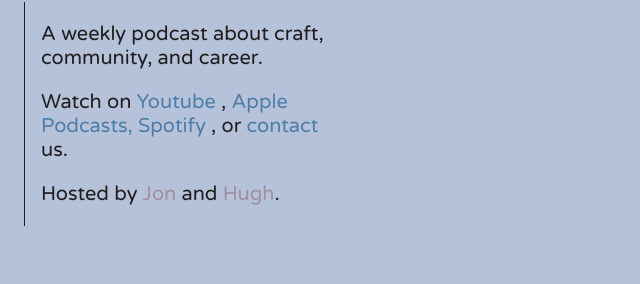
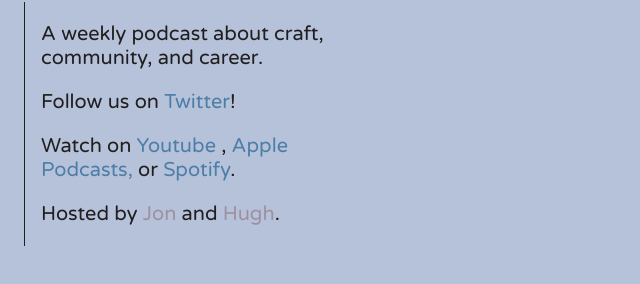
Before and after one commit to kimhjona/moonteapodcast, a website: page index.html in a window 1280 px wide. Shown: the part 146-430 px from the top of the page, without its empty margins (0-640 px from the left). Drawn offline with Linux system fonts and the light colour scheme.

Commit message:
added twitter

```diff
--- a/index.html
+++ b/index.html
@@ -42,33 +42,36 @@
             <!-- <p class="project fadeIn">
                 Hosted by <a href="https://www.jona.kim/">Jon</a> and <a href="https://www.hughberryman.com/">Hugh</a>
               </p> -->
+            <p>
+              Follow us on
+              <a
+                href="https://twitter.com/moonteapodcast"
+                style="color: #4d7ea8"
+              >
+                Twitter</a
+              >!
+            </p>
             <p class="project fadeIn">
               Watch on
               <a
                 href="https://www.youtube.com/channel/UCm94n-Wk5WevBhQ782dgChQ"
                 style="color: #4d7ea8"
               >
-                <!-- <img src="https://www.freepnglogos.com/uploads/youtube-icon-png-12.png" alt="">  -->
                 Youtube </a
               >,
               <a
                 href="https://podcasts.apple.com/us/podcast/moon-tea-podcast/id1579239741"
                 style="color: #4d7ea8"
               >
-                <!-- <img src="https://www.freepnglogos.com/uploads/youtube-icon-png-12.png" alt="">  -->
                 Apple Podcasts,
               </a>
+              or
               <a
                 href="https://open.spotify.com/show/3iZ4EAqK6TM4olrpjAeVq1"
                 style="color: #4d7ea8"
               >
-                <!-- <img src="https://www.freepnglogos.com/uploads/youtube-icon-png-12.png" alt="">  -->
-                Spotify </a
-              >, or
-              <a href="mailto:moonteapodcast@gmail.com" style="color: #4d7ea8"
-                >contact</a
-              >
-              us.
+                Spotify</a
+              >.
             </p>
             <p class="project fadeIn">
               Hosted by
@@ -83,51 +86,4 @@
       <div class="pod-links"></div>
     </section>
   </body>
-
-  <!-- Hugh's code -->
-  <!--
-<!DOCTYPE html>
-  <html lang="en">
-    <head>
-      <title>Moon Tea</title>
-      <meta charset="utf-8" />
-      <meta http-equiv="X-UA-Compatible" content="IE=edge" />
-      <meta name="viewport" content="width=device-width, initial-scale=1.0" />
-      <meta name="description" content="" />
-      <meta name="author" content="" />
-      <link rel="icon" href="assets/images/piggy.png" type="image/gif" />
-      <link
-        href="https://fonts.googleapis.com/css?family=Lato:300,400,300italic,400italic, 900italic"
-        rel="stylesheet"
-        type="text/css"
-      />
-      <link
-        href="https://fonts.googleapis.com/css2?family=Varela+Round&display=swap"
-        rel="stylesheet"
-      />
-      <link id="theme-style" rel="stylesheet" href="assets/css/styles.css" />
-      <link rel="stylesheet" href="assets/animation/wickedcss.min.css" />
-    </head>
-
-    <body>
-      <section id="promo" class="promo section offset-header">
-        <div class="container">
-          <br />
-          <div class="title">
-            <span style="color: #4d7ea8">Guests</span>
-          </div>
-          <div>
-            <ul>
-              <li>
-                <p>June 9th, 2021 : Tobi</p>
-              </li>
-              <li>
-                <p>June 17th, 2021 : Jackie Tran</p>
-              </li>
-            </ul>
-          </div>
-        </div>
-      </section>
-    </body>
-  </html> -->
 </html>
```
